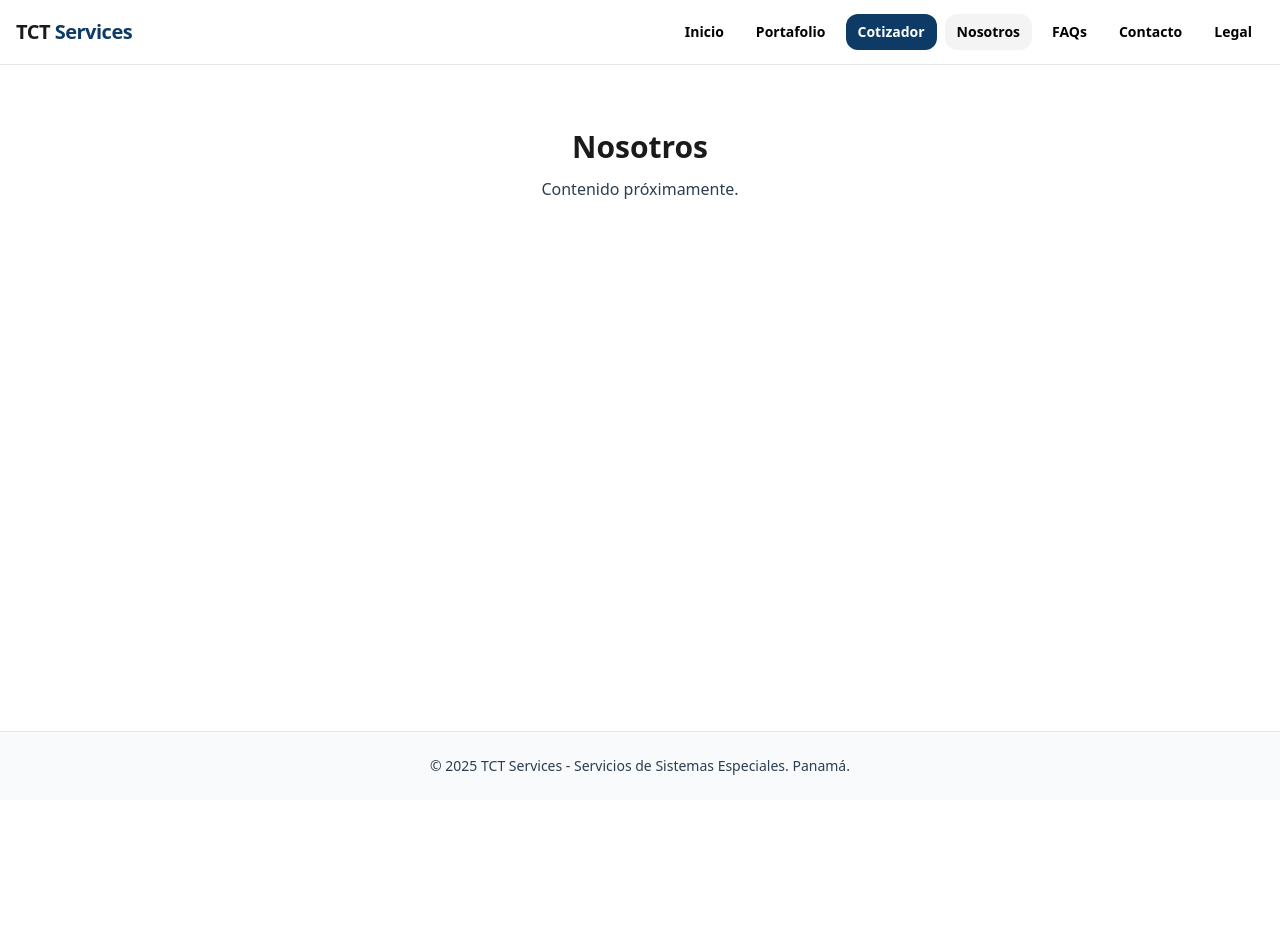
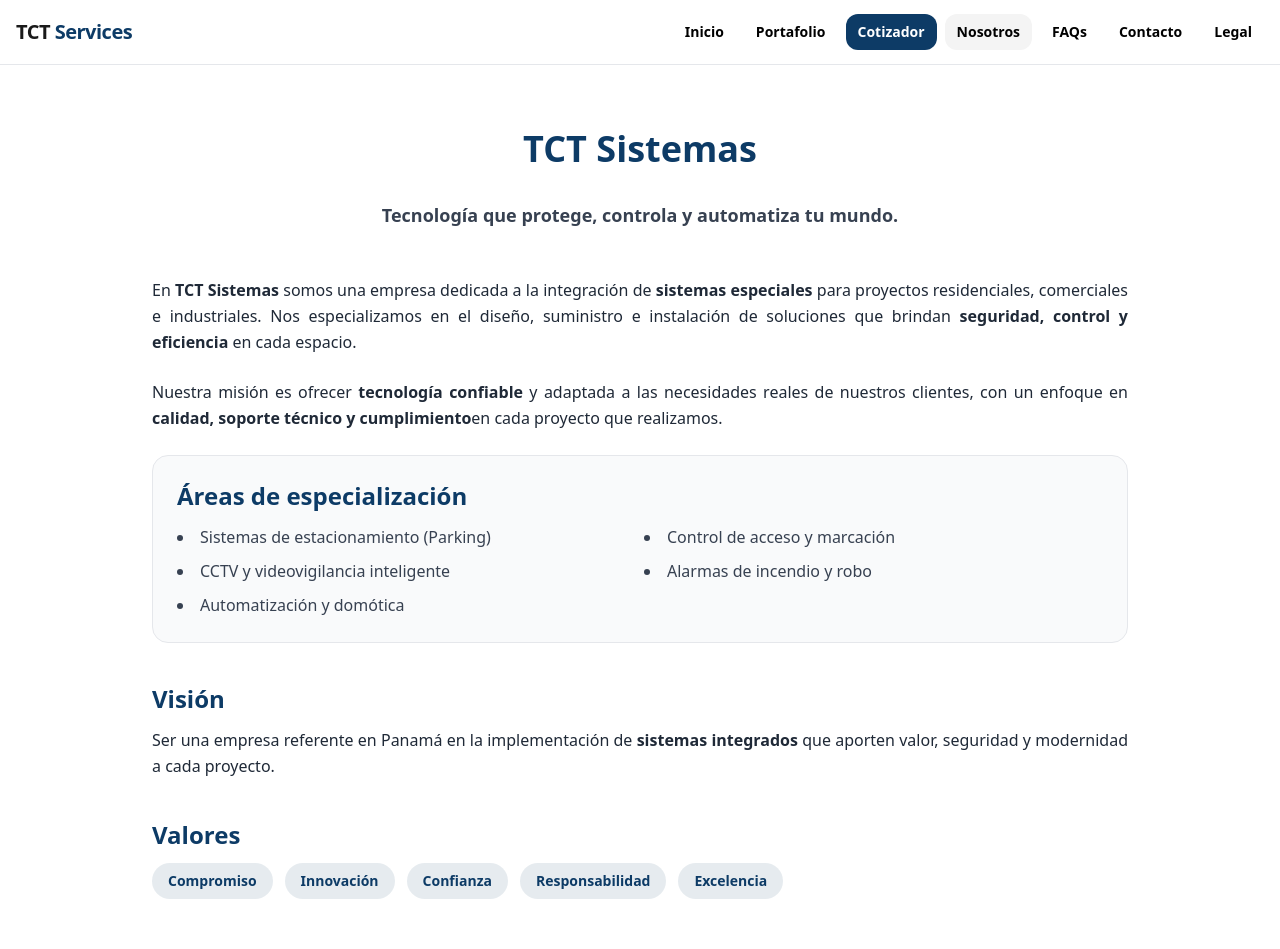
Before and after one commit to eteruel21/tct-portfolio, a React (Vite) app: page /nosotros in a window 1280 px wide. Shown: the top 949 px of the page. Before the commit the page ends 800 px from the top, so only its background shows below. Built offline with nearby package versions, Linux system fonts and the light colour scheme.

Commit message:
Actualización automática

```diff
--- a/src/App.jsx
+++ b/src/App.jsx
@@ -2,6 +2,7 @@ import { Routes, Route, NavLink, Navigate } from "react-router-dom";
 import Inicio from "./pages/Inicio.jsx";
 import Cotizador from "./pages/Cotizador.jsx";
 import PortfolioGaleria from "./PortfolioGaleria.jsx";
+import Nosotros from "./pages/Nosotros.jsx";
 
 const linkBase =
   "px-3 py-2 rounded-xl text-sm font-semibold transition-colors";
@@ -50,6 +51,7 @@ export default function App() {
       {/* ======= RUTAS ======= */}
       <main className="flex-1">
         <Routes>
+          <Route path="/nosotros" element={<Nosotros />} />
           <Route path="/" element={<Inicio />} />
           <Route path="/portafolio" element={<PortfolioGaleria />} />
           <Route path="/cotizador" element={<Cotizador />} />
--- /dev/null
+++ b/src/pages/Nosotros.jsx
@@ -0,0 +1,66 @@
+export default function Nosotros() {
+  return (
+    <section className="max-w-5xl mx-auto px-6 py-16 text-[#1A1A1A]">
+      <h1 className="text-4xl font-extrabold text-center mb-8 text-[#0D3B66]">
+        TCT Sistemas
+      </h1>
+      <p className="text-lg text-center text-gray-700 mb-12">
+        <span className="font-semibold">Tecnología que protege, controla y automatiza tu mundo.</span>
+      </p>
+
+      <div className="space-y-6 text-justify leading-relaxed text-gray-800">
+        <p>
+          En <strong>TCT Sistemas</strong> somos una empresa dedicada a la integración de{" "}
+          <strong>sistemas especiales</strong> para proyectos residenciales, comerciales e industriales.
+          Nos especializamos en el diseño, suministro e instalación de soluciones que brindan{" "}
+          <strong>seguridad, control y eficiencia</strong> en cada espacio.
+        </p>
+
+        <p>
+          Nuestra misión es ofrecer <strong>tecnología confiable</strong> y adaptada a las necesidades
+          reales de nuestros clientes, con un enfoque en <strong>calidad, soporte técnico y cumplimiento</strong>
+          en cada proyecto que realizamos.
+        </p>
+
+        <div className="bg-[#F9FAFB] p-6 rounded-2xl border border-gray-200">
+          <h2 className="text-2xl font-bold mb-3 text-[#0D3B66]">Áreas de especialización</h2>
+          <ul className="grid grid-cols-1 md:grid-cols-2 gap-2 text-gray-700 list-disc list-inside">
+            <li>Sistemas de estacionamiento (Parking)</li>
+            <li>Control de acceso y marcación</li>
+            <li>CCTV y videovigilancia inteligente</li>
+            <li>Alarmas de incendio y robo</li>
+            <li>Automatización y domótica</li>
+          </ul>
+        </div>
+
+        <div>
+          <h2 className="text-2xl font-bold mt-10 mb-3 text-[#0D3B66]">Visión</h2>
+          <p>
+            Ser una empresa referente en Panamá en la implementación de{" "}
+            <strong>sistemas integrados</strong> que aporten valor, seguridad y modernidad a cada proyecto.
+          </p>
+        </div>
+
+        <div>
+          <h2 className="text-2xl font-bold mt-10 mb-3 text-[#0D3B66]">Valores</h2>
+          <ul className="flex flex-wrap gap-3">
+            {["Compromiso", "Innovación", "Confianza", "Responsabilidad", "Excelencia"].map((v) => (
+              <li
+                key={v}
+                className="px-4 py-2 bg-[#0D3B66]/10 text-[#0D3B66] rounded-full text-sm font-semibold"
+              >
+                {v}
+              </li>
+            ))}
+          </ul>
+        </div>
+      </div>
+
+      <div className="text-center mt-12">
+        <p className="text-gray-600 text-sm">
+          © {new Date().getFullYear()} TCT Sistemas · Panamá
+        </p>
+      </div>
+    </section>
+  );
+}
```
